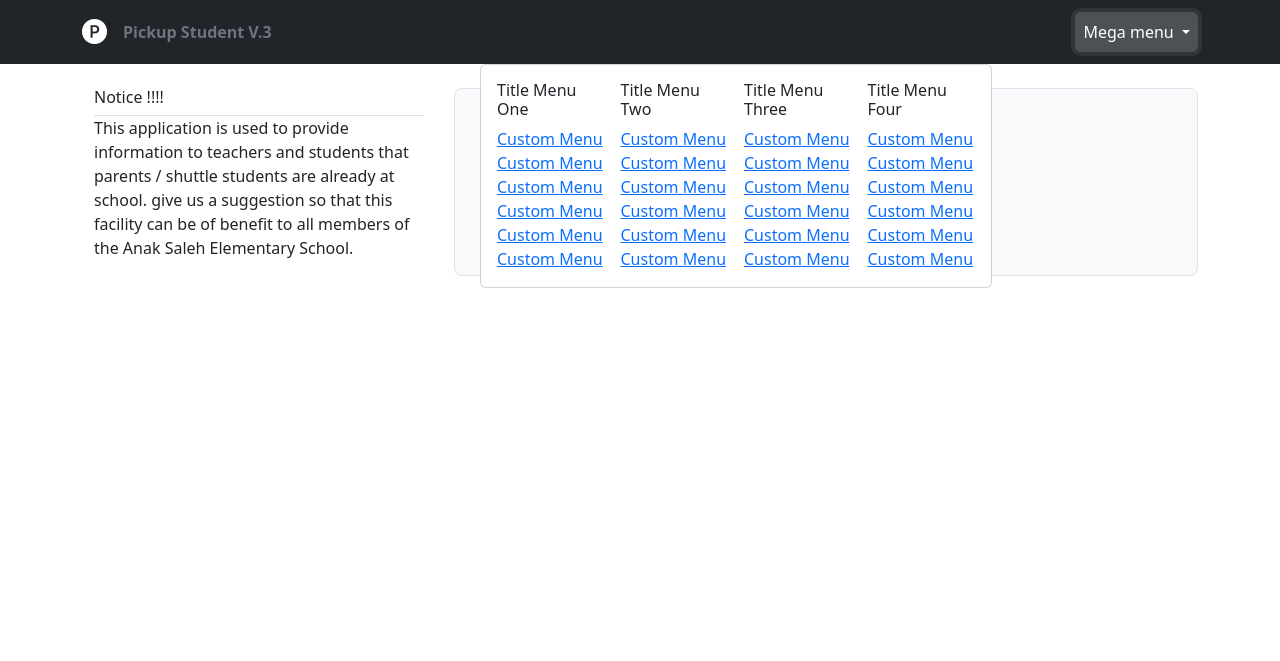
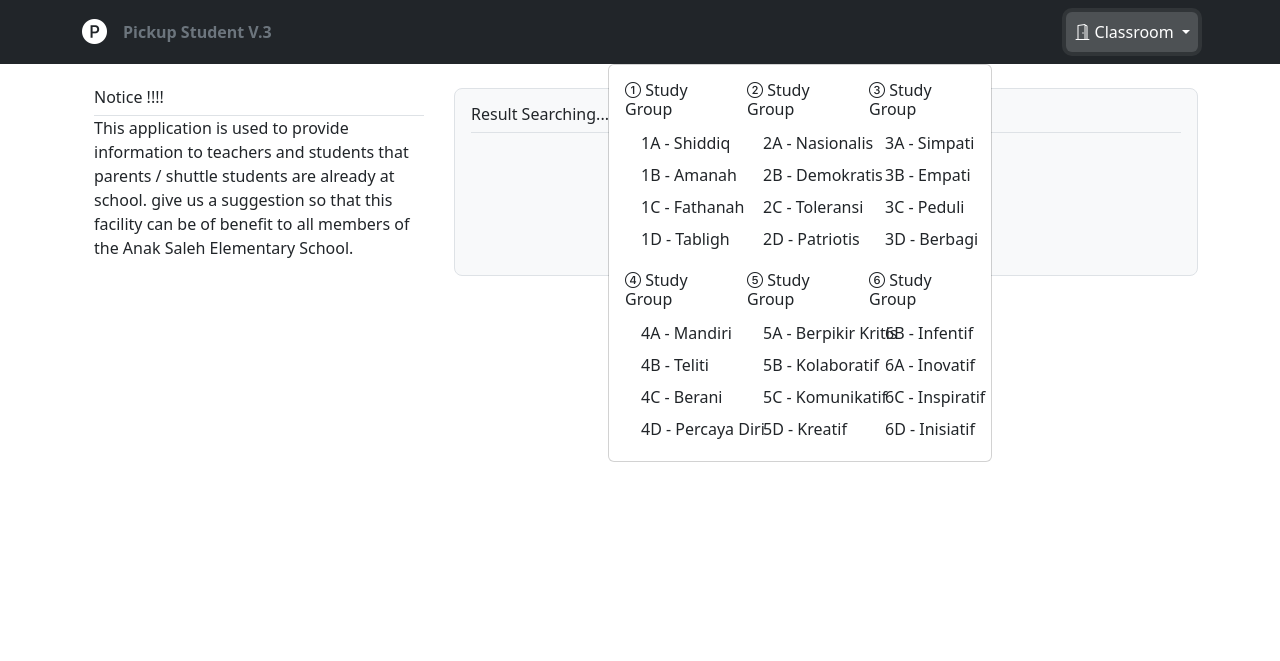
Before and after one commit to ichwandroid/pickup.v3, a PHP site: page /backside/1a/ in a window 1280 px wide, after a click on "Classroom". Shown: the top 661 px of the page. Run offline with PHP 8.4, Linux system fonts and the light colour scheme; tables that the repository leaves empty or names only in its code hold one stand-in row (values such as "Sample post"); data that the repository does not hold is empty.

Commit message:
1 kelas fix

```diff
--- a/backside/1a/load.php
+++ b/backside/1a/load.php
@@ -1,13 +1,24 @@
+<h6 class='border-bottom pb-2 mb-0'>Result Searching...</h6>
 <?php
 include '../config.php';
 $text = "1 a";
 $sql = mysqli_query($conn, "SELECT * FROM tbl_scan JOIN tbl_siswa ON tbl_scan.NIS = tbl_siswa.NIS WHERE KELAS LIKE '$text%' ORDER BY tbl_scan.STATUS ASC");
 foreach ($sql as $row) {
+    $nis = $row['NIS'];
+    $nama = $row['NAMA_LENGKAP'];
+    $kelas = $row['KELAS'];
+    $panggilan = $row['PANGGILAN'];
+    $status = $row['STATUS'];
+    $waktu = $row['TIMESCAN'];
 ?>
-    <tr>
-        <td><?php echo $row['NIS']; ?></td>
-        <td><?php echo $row['NAMA_LENGKAP']; ?></td>
-        <td><?php echo $row['STATUS']; ?></td>
-        <td><a href="edit.php?nis=<?= $row['NIS']; ?>"><b>Edit</b></a></td>
-    </tr>
+    <div class='d-flex text-body-secondary pt-3'>
+        <h2><i class='bi bi-person-badge-fill'></i></h2>
+        <div class='pb-3 mb-0 small lh-sm border-bottom w-100'>
+            <div class='d-flex justify-content-between'>
+                <strong class='text-gray-dark'><?= $nama ?></strong><a href="edit.php?nis=<?= $nis ?>"><?= $status ?></a>
+            </div>
+            <div class='d-flex justify-content-between'><span class='d-block'> <?= $panggilan ?> | <?= $kelas ?></span><a style='text-decoration: none; color:gray; font-size:12px; padding-top:5px'><?= $waktu ?></a></div>
+        </div>
+    </div>
+
 <?php } ?>
--- a/backside/headers.php
+++ b/backside/headers.php
@@ -33,7 +33,7 @@
             .navbar .megamenu {
                 left: auto;
                 right: 18em;
-                width: 40%;
+                width: 30%;
                 margin-top: 0;
             }
         }
@@ -131,58 +131,72 @@
                 </ul>
                 <ul class="navbar-nav">
                     <li class="nav-item dropdown has-megamenu">
-                        <button class="nav-link dropdown-toggle btn btn-dark" href="#" data-bs-toggle="dropdown"> Mega menu </button>
+                        <button class="nav-link dropdown-toggle btn btn-dark" href="#" data-bs-toggle="dropdown"><i class="bi bi-door-open"></i> Classroom </button>
                         <div class="dropdown-menu megamenu" role="menu">
                             <div class="row g-3">
-                                <div class="col-lg-3 col-6">
+                                <div class="col-lg-4 col-6">
                                     <div class="col-megamenu">
-                                        <h6 class="title">Title Menu One</h6>
+                                        <h6 class="title"><i class="bi bi-1-circle"></i> Study Group</h6>
                                         <ul class="list-unstyled">
-                                            <li><a href="#">Custom Menu</a></li>
-                                            <li><a href="#">Custom Menu</a></li>
-                                            <li><a href="#">Custom Menu</a></li>
-                                            <li><a href="#">Custom Menu</a></li>
-                                            <li><a href="#">Custom Menu</a></li>
-                                            <li><a href="#">Custom Menu</a></li>
+                                            <li><a class="dropdown-item d-flex align-items-center rounded-2" href="../1a/">1A - Shiddiq</a></li>
+                                            <li><a class="dropdown-item d-flex align-items-center rounded-2" href="../1b/">1B - Amanah</a></li>
+                                            <li><a class="dropdown-item d-flex align-items-center rounded-2" href="#">1C - Fathanah</a></li>
+                                            <li><a class="dropdown-item d-flex align-items-center rounded-2" href="#">1D - Tabligh</a></li>
                                         </ul>
                                     </div> <!-- col-megamenu.// -->
                                 </div><!-- end col-3 -->
-                                <div class="col-lg-3 col-6">
+                                <div class="col-lg-4 col-6">
                                     <div class="col-megamenu">
-                                        <h6 class="title">Title Menu Two</h6>
+                                        <h6 class="title"><i class="bi bi-2-circle"></i> Study Group</h6>
                                         <ul class="list-unstyled">
-                                            <li><a href="#">Custom Menu</a></li>
-                                            <li><a href="#">Custom Menu</a></li>
-                                            <li><a href="#">Custom Menu</a></li>
-                                            <li><a href="#">Custom Menu</a></li>
-                                            <li><a href="#">Custom Menu</a></li>
-                                            <li><a href="#">Custom Menu</a></li>
+                                            <li><a class="dropdown-item d-flex align-items-center rounded-2" href="#">2A - Nasionalis</a></li>
+                                            <li><a class="dropdown-item d-flex align-items-center rounded-2" href="#">2B - Demokratis</a></li>
+                                            <li><a class="dropdown-item d-flex align-items-center rounded-2" href="#">2C - Toleransi</a></li>
+                                            <li><a class="dropdown-item d-flex align-items-center rounded-2" href="#">2D - Patriotis</a></li>
                                         </ul>
                                     </div> <!-- col-megamenu.// -->
                                 </div><!-- end col-3 -->
-                                <div class="col-lg-3 col-6">
+                                <div class="col-lg-4 col-6">
                                     <div class="col-megamenu">
-                                        <h6 class="title">Title Menu Three</h6>
+                                        <h6 class="title"><i class="bi bi-3-circle"></i> Study Group</h6>
                                         <ul class="list-unstyled">
-                                            <li><a href="#">Custom Menu</a></li>
-                                            <li><a href="#">Custom Menu</a></li>
-                                            <li><a href="#">Custom Menu</a></li>
-                                            <li><a href="#">Custom Menu</a></li>
-                                            <li><a href="#">Custom Menu</a></li>
-                                            <li><a href="#">Custom Menu</a></li>
+                                            <li><a class="dropdown-item d-flex align-items-center rounded-2" href="#">3A - Simpati</a></li>
+                                            <li><a class="dropdown-item d-flex align-items-center rounded-2" href="#">3B - Empati</a></li>
+                                            <li><a class="dropdown-item d-flex align-items-center rounded-2" href="#">3C - Peduli</a></li>
+                                            <li><a class="dropdown-item d-flex align-items-center rounded-2" href="#">3D - Berbagi</a></li>
                                         </ul>
                                     </div> <!-- col-megamenu.// -->
                                 </div>
-                                <div class="col-lg-3 col-6">
+                                <div class="col-lg-4 col-6">
                                     <div class="col-megamenu">
-                                        <h6 class="title">Title Menu Four</h6>
+                                        <h6 class="title"><i class="bi bi-4-circle"></i> Study Group</h6>
                                         <ul class="list-unstyled">
-                                            <li><a href="#">Custom Menu</a></li>
-                                            <li><a href="#">Custom Menu</a></li>
-                                            <li><a href="#">Custom Menu</a></li>
-                                            <li><a href="#">Custom Menu</a></li>
-                                            <li><a href="#">Custom Menu</a></li>
-                                            <li><a href="#">Custom Menu</a></li>
+                                            <li><a class="dropdown-item d-flex align-items-center rounded-2" href="#">4A - Mandiri</a></li>
+                                            <li><a class="dropdown-item d-flex align-items-center rounded-2" href="#">4B - Teliti</a></li>
+                                            <li><a class="dropdown-item d-flex align-items-center rounded-2" href="#">4C - Berani</a></li>
+                                            <li><a class="dropdown-item d-flex align-items-center rounded-2" href="#">4D - Percaya Diri</a></li>
+                                        </ul>
+                                    </div> <!-- col-megamenu.// -->
+                                </div><!-- end col-3 -->
+                                <div class="col-lg-4 col-6">
+                                    <div class="col-megamenu">
+                                        <h6 class="title"><i class="bi bi-5-circle"></i> Study Group</h6>
+                                        <ul class="list-unstyled">
+                                            <li><a class="dropdown-item d-flex align-items-center rounded-2" href="#">5A - Berpikir Kritis</a></li>
+                                            <li><a class="dropdown-item d-flex align-items-center rounded-2" href="#">5B - Kolaboratif</a></li>
+                                            <li><a class="dropdown-item d-flex align-items-center rounded-2" href="#">5C - Komunikatif</a></li>
+                                            <li><a class="dropdown-item d-flex align-items-center rounded-2" href="#">5D - Kreatif</a></li>
+                                        </ul>
+                                    </div> <!-- col-megamenu.// -->
+                                </div>
+                                <div class="col-lg-4 col-6">
+                                    <div class="col-megamenu">
+                                        <h6 class="title"><i class="bi bi-6-circle"></i> Study Group</h6>
+                                        <ul class="list-unstyled">
+                                            <li><a class="dropdown-item d-flex align-items-center rounded-2" href="#">6B - Infentif</a></li>
+                                            <li><a class="dropdown-item d-flex align-items-center rounded-2" href="#">6A - Inovatif</a></li>
+                                            <li><a class="dropdown-item d-flex align-items-center rounded-2" href="#">6C - Inspiratif</a></li>
+                                            <li><a class="dropdown-item d-flex align-items-center rounded-2" href="#">6D - Inisiatif</a></li>
                                         </ul>
                                     </div> <!-- col-megamenu.// -->
                                 </div><!-- end col-3 -->
```
Also changed, not shown: backside/1a/edit.php (+57 -18 lines), css/list-groups.css (added, +63 -0 lines).
